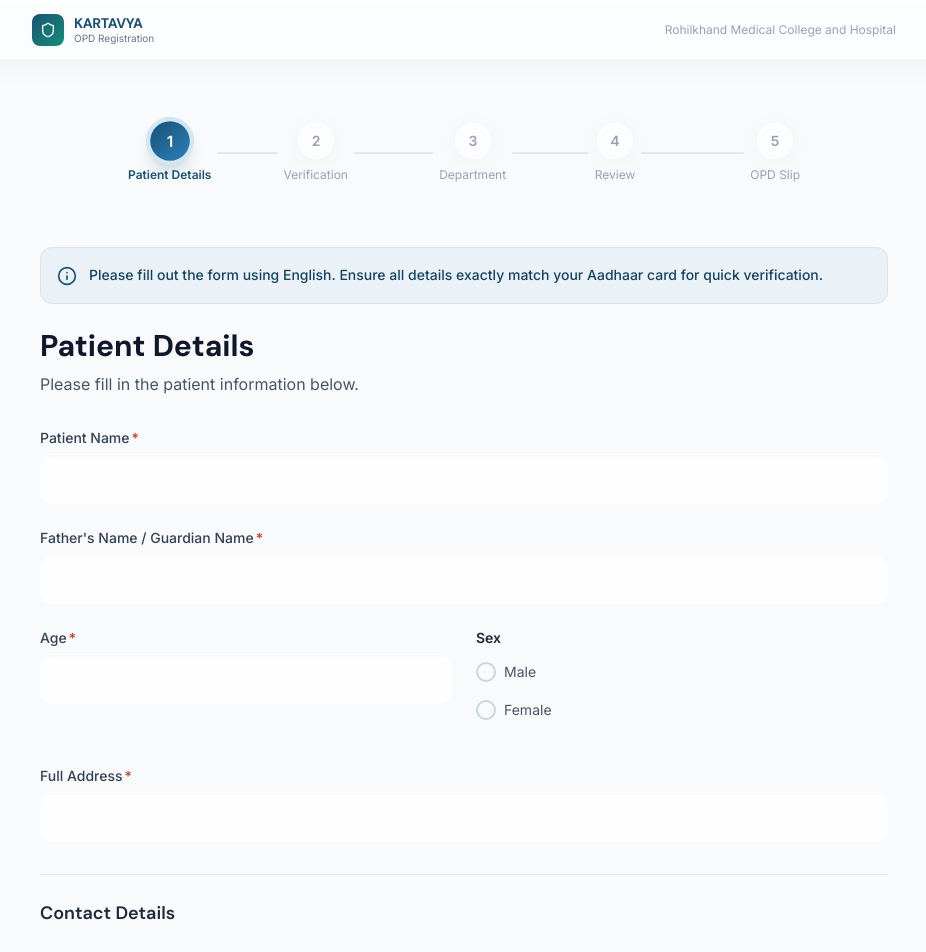
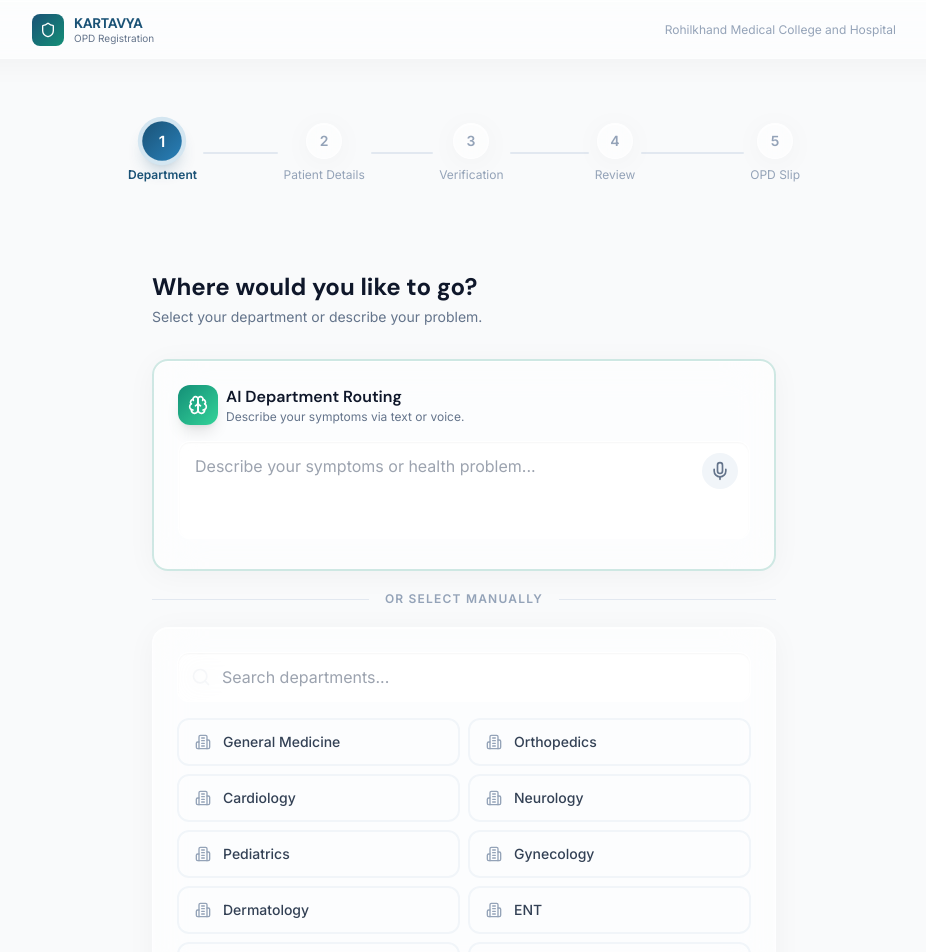
Before and after one commit to jaigangwar/Kartavya, a Next.js app: page /register in a window 1280 px wide. Shown: the top 952 px of the page, without its empty margins (176-1102 px from the left). Built offline with nearby package versions, Linux system fonts and the light colour scheme.

Commit message:
feat: reorder registration flow to ML-first, add face scan tab, fix progress bar

```diff
--- a/src/app/register/page.jsx
+++ b/src/app/register/page.jsx
@@ -15,9 +15,9 @@ import KioskLayout from '@/components/KioskLayout';
 import ProgressBar from '@/components/ProgressBar';
 
 const steps = [
+  DepartmentSelection,
   PatientDetails,
   AadhaarVerification,
-  DepartmentSelection,
   Confirmation,
   RegistrationSuccess,
   OPDSlip,
@@ -42,7 +42,7 @@ function RegisterContent() {
     <div className={`${isKiosk ? 'max-w-7xl' : 'max-w-4xl'} mx-auto px-6 py-12`}>
       {step < 4 && (
         <div className="mb-12">
-          <ProgressBar />
+          <ProgressBar currentStep={step} isKiosk={isKiosk} />
         </div>
       )}
       <div className={`${isKiosk ? 'glass-card p-12 shadow-2xl' : ''}`}>
--- a/src/context/LanguageContext.jsx
+++ b/src/context/LanguageContext.jsx
@@ -75,9 +75,9 @@ const translations = {
     skipVerification: "Skip verification for now",
 
     // Progress Bar Steps
-    step1: "Patient Details",
-    step2: "Verification",
-    step3: "Department",
+    step1: "Department",
+    step2: "Patient Details",
+    step3: "Verification",
     step4: "Review",
     step5: "OPD Slip",
   },
@@ -151,9 +151,9 @@ const translations = {
     skipVerification: "अभी के लिए सत्यापन छोड़ें (Skip)",
 
     // Progress Bar Steps
-    step1: "मरीज़ का विवरण",
-    step2: "सत्यापन",
-    step3: "विभाग",
+    step1: "विभाग",
+    step2: "मरीज़ का विवरण",
+    step3: "सत्यापन",
     step4: "समीक्षा",
     step5: "ओपीडी पर्ची",
   }
--- a/src/screens/DepartmentSelection.jsx
+++ b/src/screens/DepartmentSelection.jsx
@@ -9,7 +9,7 @@ import { departments, suggestDepartment } from '@/utils/symptomMapping';
 import { ArrowRight, ArrowLeft, Search, Sparkles, CheckCircle2, Building2, Brain, Mic } from 'lucide-react';
 
 export default function DepartmentSelection({ isKiosk = false }) {
-  const { data, updateData, nextStep, prevStep } = useRegistration();
+  const { data, updateData, nextStep, prevStep, step } = useRegistration();
   const { t } = useLanguage();
   const [search, setSearch] = useState('');
   const [showSymptoms, setShowSymptoms] = useState(false);
@@ -58,23 +58,53 @@ export default function DepartmentSelection({ isKiosk = false }) {
           <p className={`text-slate-500 dark:text-slate-400 mt-1 ${isKiosk ? 'text-base' : 'text-sm'}`}>{t('whereToGoSub')}</p>
         </div>
 
-        {/* ML Feature Highlight */}
-        <motion.div initial={{ opacity: 0, scale: 0.95 }} animate={{ opacity: 1, scale: 1 }} transition={{ delay: 0.2 }}
-          className="mb-5 glass-card p-4 border-2 border-accent/20 dark:border-accent/10 relative overflow-hidden">
-          <div className="absolute top-0 right-0 w-32 h-32 bg-gradient-to-bl from-accent/10 to-transparent rounded-bl-full" />
-          <div className="flex items-start gap-3 relative z-10">
-            <div className="w-10 h-10 rounded-xl bg-gradient-to-br from-accent to-emerald-400 flex items-center justify-center flex-shrink-0 shadow-lg animate-float-slow">
+        {/* ML Feature Highlight & Symptom Input (Now First) */}
+        <div className="glass-card p-5 md:p-6 mb-5 border-2 border-accent/20">
+          <div className="flex items-center gap-2 mb-4">
+            <div className="w-10 h-10 rounded-xl bg-gradient-to-br from-accent to-emerald-400 flex items-center justify-center shadow-lg">
               <Brain className="w-5 h-5 text-white" />
             </div>
             <div>
-              <div className="flex items-center gap-2 mb-0.5">
-                <h4 className="font-heading font-semibold text-sm text-slate-900 dark:text-white">{t('aiSuggestion')}</h4>
-                <span className="text-[10px] font-bold px-2 py-0.5 rounded-full bg-accent/10 text-accent border border-accent/20">ML ENGINE</span>
-              </div>
-              <p className="text-xs text-slate-500 dark:text-slate-400">{t('aiSuggestionSub')}</p>
+              <h4 className="font-heading font-semibold text-slate-900 dark:text-white">AI Department Routing</h4>
+              <p className="text-xs text-slate-500">Describe your symptoms via text or voice.</p>
             </div>
           </div>
-        </motion.div>
+
+          <div className="relative">
+            <textarea value={data.symptoms} onChange={(e) => updateData('symptoms', e.target.value)}
+              placeholder={t('describeSymptomsPlaceholder')} rows={3}
+              className={`${isKiosk ? 'glass-input-lg pr-16' : 'glass-input pr-12'} resize-none`} />
+            <button onClick={startListening} title="Speak symptoms"
+              className={`absolute right-3 top-3 p-2 rounded-full transition-all duration-300 ${isListening ? 'bg-red-500 text-white animate-pulse' : 'bg-slate-100 text-slate-500 hover:bg-brand/10 hover:text-brand dark:bg-slate-800 dark:text-slate-400'}`}>
+              <Mic className={isKiosk ? 'w-6 h-6' : 'w-5 h-5'} />
+            </button>
+          </div>
+
+          <AnimatePresence>
+            {data.symptoms.length > 2 && suggestion && (
+              <motion.div initial={{ opacity: 0, y: 10 }} animate={{ opacity: 1, y: 0 }} exit={{ opacity: 0 }}
+                className="mt-4 flex items-center justify-between glass rounded-xl p-4 border-2 border-accent/40 bg-accent/5">
+                <div>
+                  <div className="flex items-center gap-1.5 mb-0.5">
+                    <Sparkles className="w-3 h-3 text-accent" />
+                    <p className="text-xs text-accent font-semibold">{t('mlSuggestedDept')}</p>
+                  </div>
+                  <p className="font-heading font-bold text-brand dark:text-brand-300">{suggestion}</p>
+                </div>
+                <motion.button whileHover={{ scale: 1.05 }} whileTap={{ scale: 0.95 }}
+                  onClick={handleUseSuggestion} className="btn-primary text-sm py-2 px-4">
+                  {t('useSuggestion')}
+                </motion.button>
+              </motion.div>
+            )}
+          </AnimatePresence>
+        </div>
+
+        <div className="flex items-center gap-4 mb-5">
+          <div className="flex-1 border-t border-slate-200 dark:border-slate-800" />
+          <span className="text-xs text-slate-400 uppercase tracking-widest font-semibold">OR SELECT MANUALLY</span>
+          <div className="flex-1 border-t border-slate-200 dark:border-slate-800" />
+        </div>
 
         {/* Department List */}
         <div className="glass-card p-5 md:p-6 mb-5">
@@ -83,7 +113,7 @@ export default function DepartmentSelection({ isKiosk = false }) {
             <input type="text" value={search} onChange={(e) => setSearch(e.target.value)}
               placeholder={t('searchDept')} className={`${isKiosk ? 'glass-input-lg pl-11' : 'glass-input pl-11'}`} />
           </div>
-          <div className="grid grid-cols-1 sm:grid-cols-2 gap-2 max-h-80 overflow-y-auto">
+          <div className="grid grid-cols-1 sm:grid-cols-2 gap-2 max-h-60 overflow-y-auto">
             {filtered.map((dept, i) => {
               const isSelected = data.department === dept;
               return (
@@ -105,53 +135,6 @@ export default function DepartmentSelection({ isKiosk = false }) {
           {filtered.length === 0 && <p className="text-sm text-slate-400 text-center py-8">{t('noDeptMatch')}</p>}
         </div>
 
-        {/* Symptom Section */}
-        <div className="glass-card p-5 md:p-6">
-          <motion.button whileHover={{ x: 4 }} onClick={() => setShowSymptoms(!showSymptoms)}
-            className="flex items-center gap-2 text-accent hover:text-accent-dark transition-colors w-full">
-            <Sparkles className="w-5 h-5" />
-            <span className={`font-medium ${isKiosk ? 'text-base' : 'text-sm'}`}>{t('describeProblem')}</span>
-          </motion.button>
-
-          <AnimatePresence>
-            {showSymptoms && (
-              <motion.div initial={{ opacity: 0, height: 0 }} animate={{ opacity: 1, height: 'auto' }}
-                exit={{ opacity: 0, height: 0 }} transition={{ duration: 0.3 }} className="overflow-hidden">
-                <div className="mt-4">
-                  <div className="relative">
-                    <textarea value={data.symptoms} onChange={(e) => updateData('symptoms', e.target.value)}
-                      placeholder={t('describeSymptomsPlaceholder')} rows={3}
-                      className={`${isKiosk ? 'glass-input-lg pr-16' : 'glass-input pr-12'} resize-none`} />
-                    <button onClick={startListening} title="Speak symptoms"
-                      className={`absolute right-3 top-3 p-2 rounded-full transition-all duration-300 ${isListening ? 'bg-red-500 text-white animate-pulse' : 'bg-slate-100 text-slate-500 hover:bg-brand/10 hover:text-brand dark:bg-slate-800 dark:text-slate-400'}`}>
-                      <Mic className={isKiosk ? 'w-6 h-6' : 'w-5 h-5'} />
-                    </button>
-                  </div>
-
-                  <AnimatePresence>
-                    {data.symptoms.length > 2 && suggestion && (
-                      <motion.div initial={{ opacity: 0, y: 10 }} animate={{ opacity: 1, y: 0 }} exit={{ opacity: 0 }}
-                        className="mt-4 flex items-center justify-between glass rounded-xl p-4 border-2 border-accent/20">
-                        <div>
-                          <div className="flex items-center gap-1.5 mb-0.5">
-                            <Sparkles className="w-3 h-3 text-accent" />
-                            <p className="text-xs text-accent font-semibold">{t('mlSuggestedDept')}</p>
-                          </div>
-                          <p className="font-heading font-bold text-brand dark:text-brand-300">{suggestion}</p>
-                        </div>
-                        <motion.button whileHover={{ scale: 1.05 }} whileTap={{ scale: 0.95 }}
-                          onClick={handleUseSuggestion} className="btn-primary text-sm py-2 px-4">
-                          {t('useSuggestion')}
-                        </motion.button>
-                      </motion.div>
-                    )}
-                  </AnimatePresence>
-                </div>
-              </motion.div>
-            )}
-          </AnimatePresence>
-        </div>
-
         {data.department && (
           <motion.div initial={{ opacity: 0, x: -10 }} animate={{ opacity: 1, x: 0 }}
             className="mt-5 flex items-center gap-2 text-success">
@@ -161,10 +144,14 @@ export default function DepartmentSelection({ isKiosk = false }) {
         )}
 
         <div className={`flex justify-between mt-8`}>
-          <motion.button whileHover={{ scale: 1.02 }} whileTap={{ scale: 0.98 }}
-            onClick={prevStep} className={isKiosk ? 'btn-ghost text-lg' : 'btn-ghost'}>
-            <ArrowLeft className="w-5 h-5" /> {t('back')}
-          </motion.button>
+          {step > 0 ? (
+            <motion.button whileHover={{ scale: 1.02 }} whileTap={{ scale: 0.98 }}
+              onClick={prevStep} className={isKiosk ? 'btn-ghost text-lg' : 'btn-ghost'}>
+              <ArrowLeft className="w-5 h-5" /> {t('back')}
+            </motion.button>
+          ) : (
+            <div />
+          )}
           <motion.button whileHover={{ scale: 1.02 }} whileTap={{ scale: 0.98 }}
             onClick={handleNext} disabled={!data.department} className={isKiosk ? 'btn-primary-lg' : 'btn-primary'}>
             {t('continue')} <ArrowRight className="w-5 h-5" />
--- a/src/screens/PatientDetails.jsx
+++ b/src/screens/PatientDetails.jsx
@@ -8,7 +8,7 @@ import { motion } from 'framer-motion';
 import { Info } from 'lucide-react';
 
 export default function PatientDetails({ isKiosk }) {
-  const { data, updateData, nextStep } = useRegistration();
+  const { data, updateData, nextStep, prevStep } = useRegistration();
   const { t } = useLanguage();
 
   const handleSubmit = (e) => {
@@ -64,9 +64,14 @@ export default function PatientDetails({ isKiosk }) {
           </div>
         </div>
 
-        <button type="submit" className={`${isKiosk ? 'btn-primary-lg py-5 text-2xl' : 'btn-primary py-4 text-lg'} w-full`}>
-          {t('continue')}
-        </button>
+        <div className="flex gap-4">
+          <button type="button" onClick={prevStep} className={`${isKiosk ? 'btn-ghost text-2xl px-8' : 'btn-ghost px-6'}`}>
+            {t('back')}
+          </button>
+          <button type="submit" className={`${isKiosk ? 'btn-primary-lg py-5 text-2xl flex-1' : 'btn-primary py-4 text-lg flex-1'}`}>
+            {t('continue')}
+          </button>
+        </div>
       </form>
     </motion.div>
   );
```
Also changed, not shown: src/screens/AadhaarVerification.jsx (+21 -13 lines).
